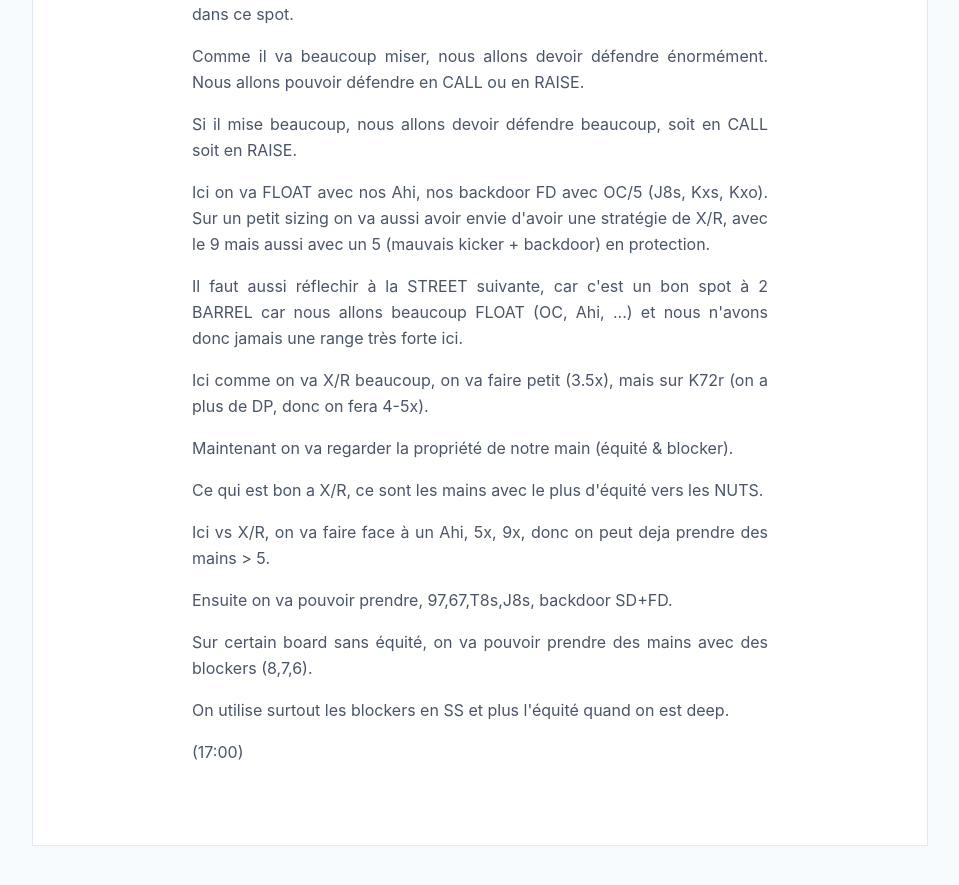
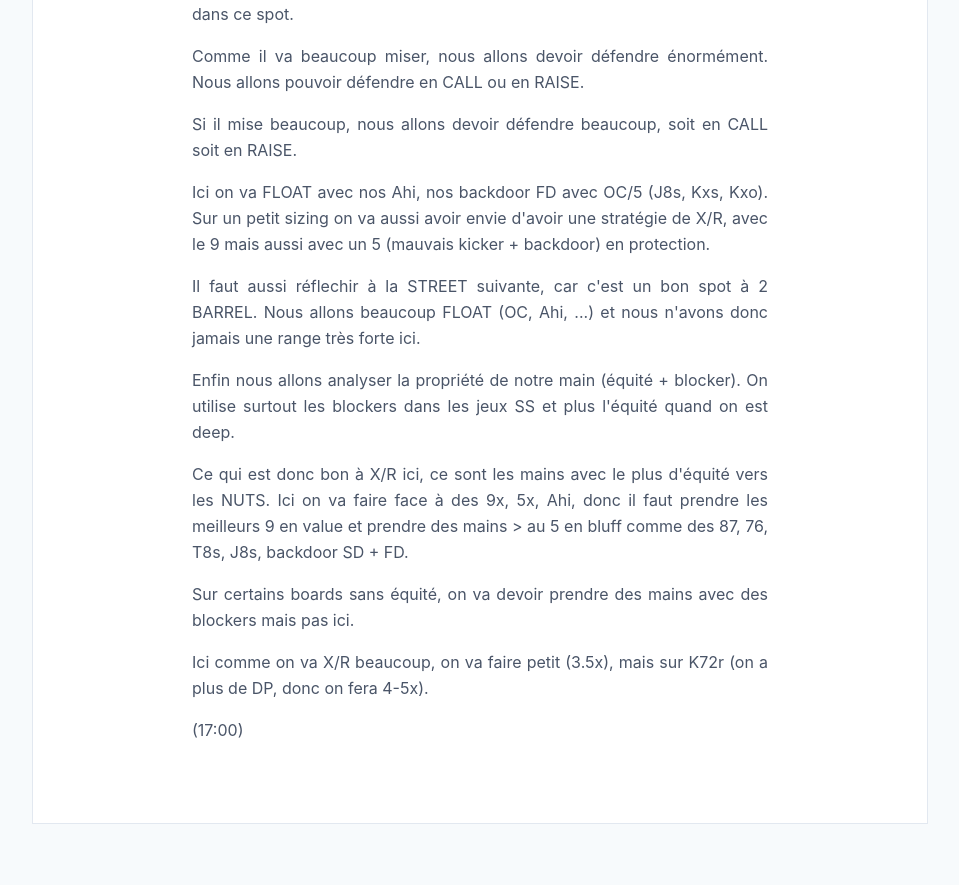
Before and after one commit to greglejeune/blog, a Jekyll site: the page built from _posts/2020-01-23-thinking-process.md, in a window 1280 px wide and 900 px high, scrolled down 1388 px. Shown: the top 885 px of the window, without its empty margins (160-1119 px from the left). Built offline with Jekyll 4.4.1, drawn with Linux system fonts in a browser that asks for light colours; emoji names are drawn with the system emoji font.

Commit message:
Update 2020-01-23-thinking-process.md

```diff
--- a/_posts/2020-01-23-thinking-process.md
+++ b/_posts/2020-01-23-thinking-process.md
@@ -56,15 +56,11 @@ video: Basou_NL5K.mp4
   <p>Comme il va beaucoup miser, nous allons devoir défendre énormément. Nous allons pouvoir défendre en CALL ou en RAISE.</p>
   <p>Si il mise beaucoup, nous allons devoir défendre beaucoup, soit en CALL soit en RAISE.</p>
   <p>Ici on va FLOAT avec nos Ahi, nos backdoor FD avec OC/5 (J8s, Kxs, Kxo). Sur un petit sizing on va aussi avoir envie d'avoir une stratégie de X/R, avec le 9 mais aussi avec un 5 (mauvais kicker + backdoor) en protection.</p>
-  <p>Il faut aussi réflechir à la STREET suivante, car c'est un bon spot à 2 BARREL car nous allons beaucoup FLOAT (OC, Ahi, ...) et nous n'avons donc jamais une range très forte ici.</p>
-
+  <p>Il faut aussi réflechir à la STREET suivante, car c'est un bon spot à 2 BARREL. Nous allons beaucoup FLOAT (OC, Ahi, ...) et nous n'avons donc jamais une range très forte ici.</p>
+  <p>Enfin nous allons analyser la propriété de notre main (équité + blocker). On utilise surtout les blockers dans les jeux SS et plus l'équité quand on est deep.</p>
+  <p>Ce qui est donc bon à X/R ici, ce sont les mains avec le plus d'équité vers les NUTS. Ici on va faire face à des 9x, 5x, Ahi, donc il faut prendre les meilleurs 9 en value et prendre des mains &gt; au 5 en bluff comme des 87, 76, T8s, J8s, backdoor SD + FD.</p>
+  <p>Sur certains boards sans équité, on va devoir prendre des mains avec des blockers mais pas ici.</p>
   <p>Ici comme on va X/R beaucoup, on va faire petit (3.5x), mais sur K72r (on a plus de DP, donc on fera 4-5x).</p>
-  <p>Maintenant on va regarder la propriété de notre main (équité &amp; blocker).</p>
-  <p>Ce qui est bon a X/R, ce sont les mains avec le plus d'équité vers les NUTS.</p>
-  <p>Ici vs X/R, on va faire face à un Ahi, 5x, 9x, donc on peut deja prendre des mains &gt; 5.</p>
-  <p>Ensuite on va pouvoir prendre, 97,67,T8s,J8s, backdoor SD+FD.</p>
-  <p>Sur certain board sans équité, on va pouvoir prendre des mains avec des blockers (8,7,6).</p>
-  <p>On utilise surtout les blockers en SS et plus l'équité quand on est deep.</p>
   <p>(17:00)</p>
 
 
```
